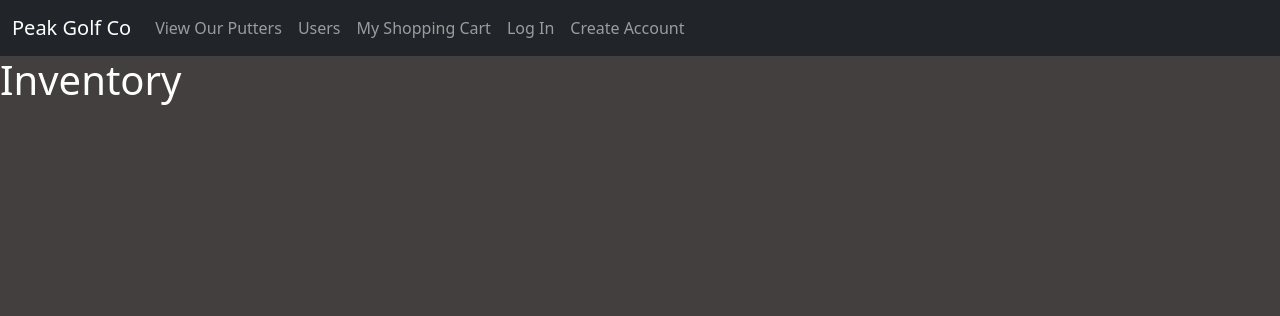
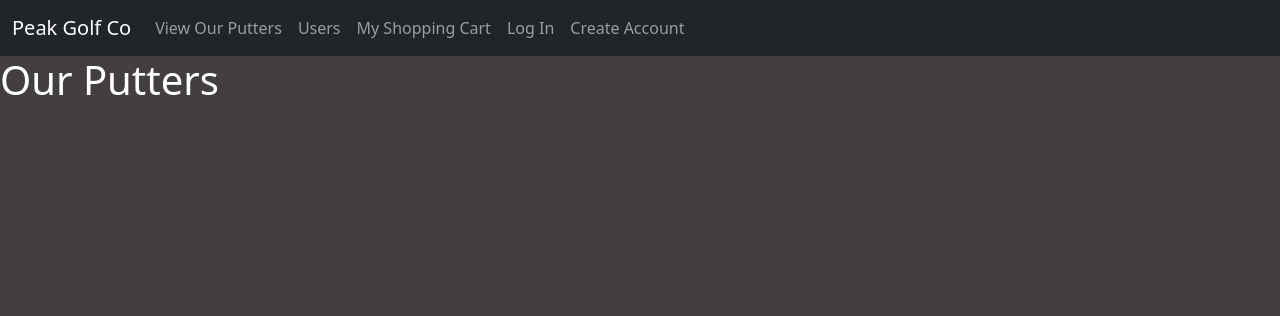
Before and after one commit to lanemunds/peak_golf_co, a Flask app: page /putters in a window 1280 px wide. Shown: the top 316 px of the page. Run offline with Flask 2, Linux system fonts and the light colour scheme; data that the repository does not hold is empty.

Commit message:
inventory

```diff
--- a/templates/putters.html
+++ b/templates/putters.html
@@ -1,6 +1,6 @@
 {% extends 'base.html' %} {% block body%}
 
-<h1>Inventory</h1>
+<h1>Our Putters</h1>
 
 <section class="putters">
     {%for putter in clubs%}
```
